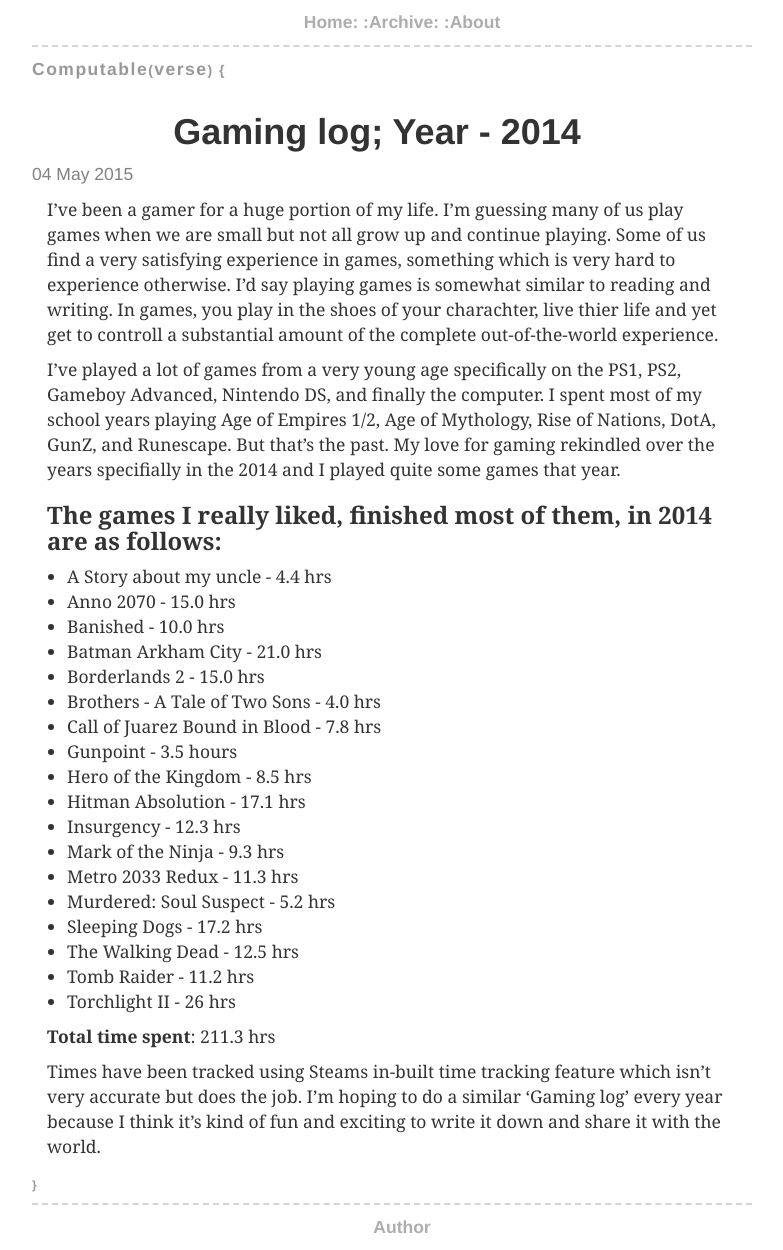
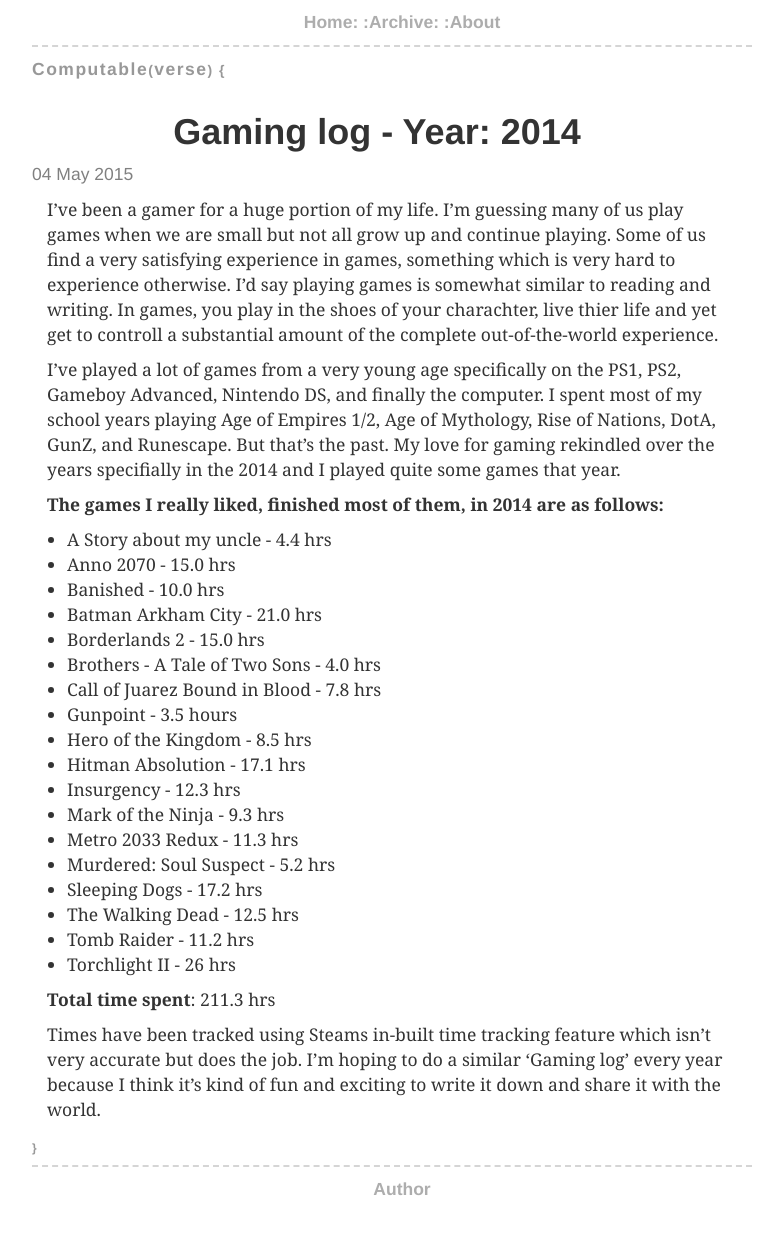
Before and after one commit to ACidDrinkeR/lol.github.io, a Jekyll site: the page built from _posts/2015-05-04-gaming-year-2014.md, in a window 1280 px wide. Shown: the whole page, without its empty margins (263-1046 px from the left). Built offline with Jekyll 4.4.1, drawn with Linux system fonts in a browser that asks for light colours; after the commit the page ends 1212 px from its top, so only the background shows below that.

```diff
--- a/_posts/2015-05-04-gaming-year-2014.md
+++ b/_posts/2015-05-04-gaming-year-2014.md
@@ -1,6 +1,6 @@
 ---
 layout: post
-title: Gaming log; Year - 2014
+title: "Gaming log - Year: 2014"
 date: 2015-05-04
 ---
 
@@ -8,7 +8,7 @@ I've been a gamer for a huge portion of my life. I'm guessing many of us play ga
 
 I've played a lot of games from a very young age specifically on the PS1, PS2, Gameboy Advanced, Nintendo DS, and finally the computer. I spent most of my school years playing Age of Empires 1/2, Age of Mythology, Rise of Nations, DotA, GunZ, and Runescape. But that's the past. My love for gaming rekindled over the years specifially in the 2014 and I played quite some games that year.
 
-###The games I really liked, finished most of them, in 2014 are as follows:
+**The games I really liked, finished most of them, in 2014 are as follows:**
 
 * A Story about my uncle - 4.4 hrs
 * Anno 2070 - 15.0 hrs
```
